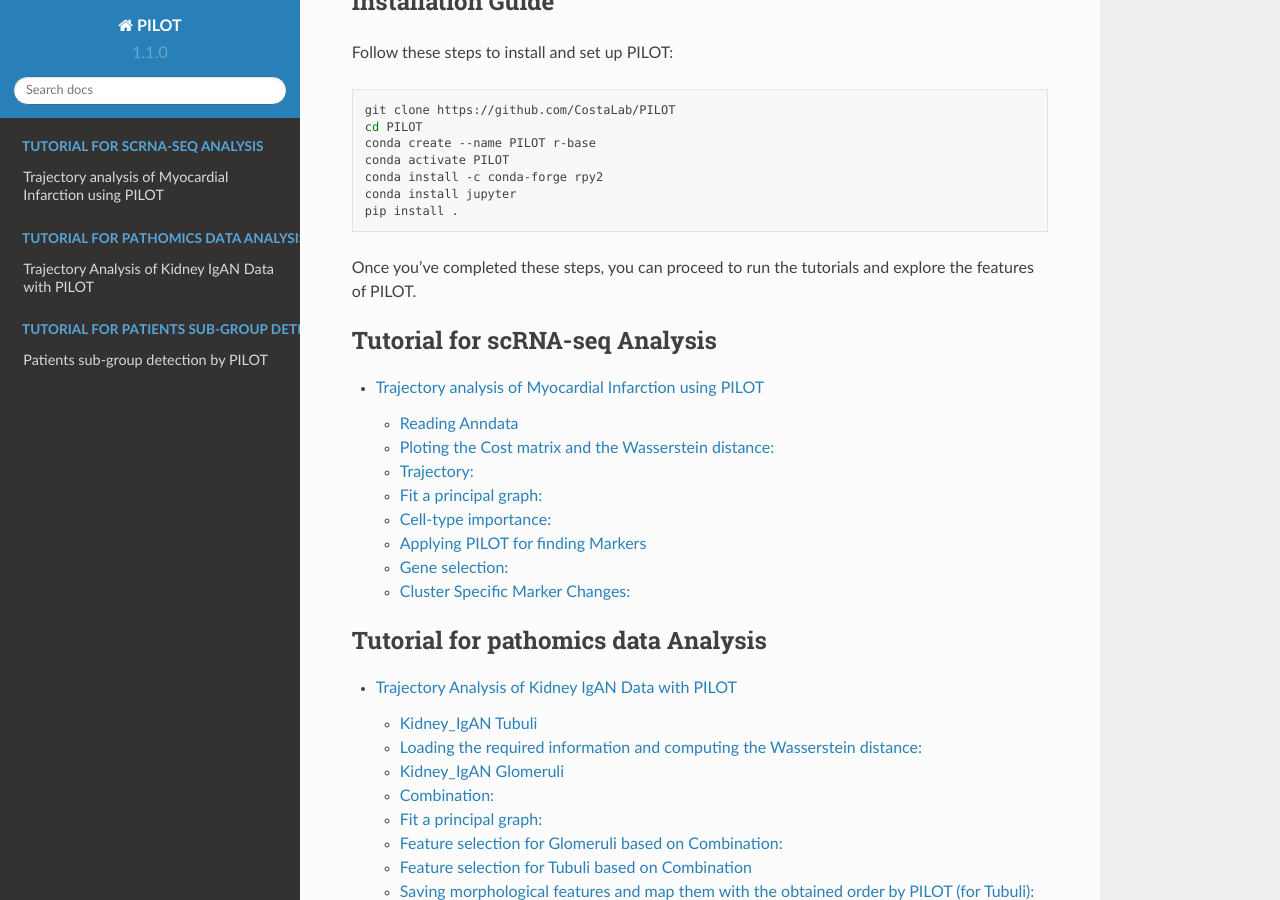
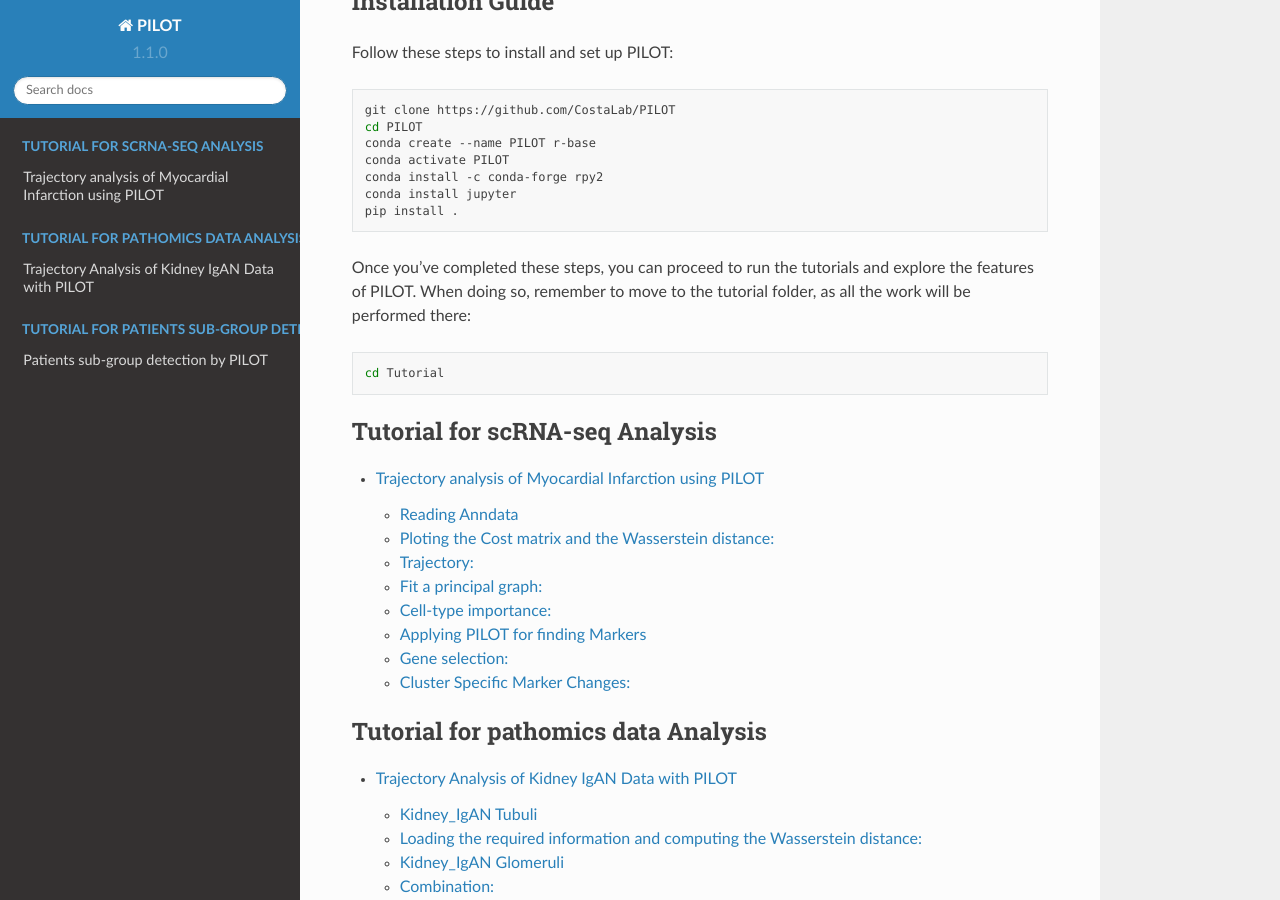
Before and after one commit to CostaLab/PILOT, a Sphinx documentation site: the page built from docs/source/index.md, in a window 1280 px wide and 900 px high, scrolled down 500 px. Built offline with Sphinx 7.4.7 and the Read the Docs theme 2.0.0, drawn with Linux system fonts in a browser that asks for light colours.

Commit message:
Update index.md add tm poitns

````diff
--- a/docs/source/index.md
+++ b/docs/source/index.md
@@ -22,6 +22,13 @@
 
 ```
 Once you've completed these steps, you can proceed to run the tutorials and explore the features of PILOT.
+When doing so, remember to move to the tutorial folder, as all the work will be performed there:
+```bash
+
+cd Tutorial
+
+
+```
 
 
 
````
